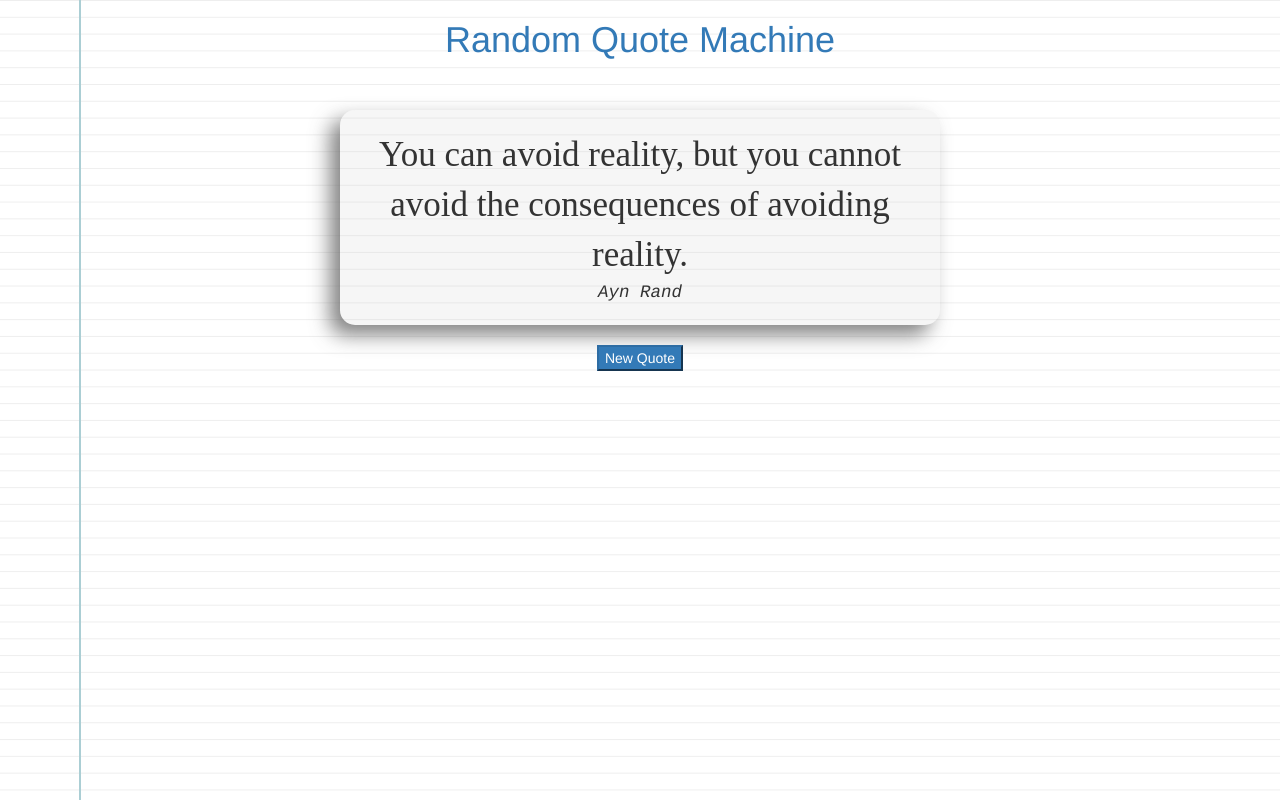
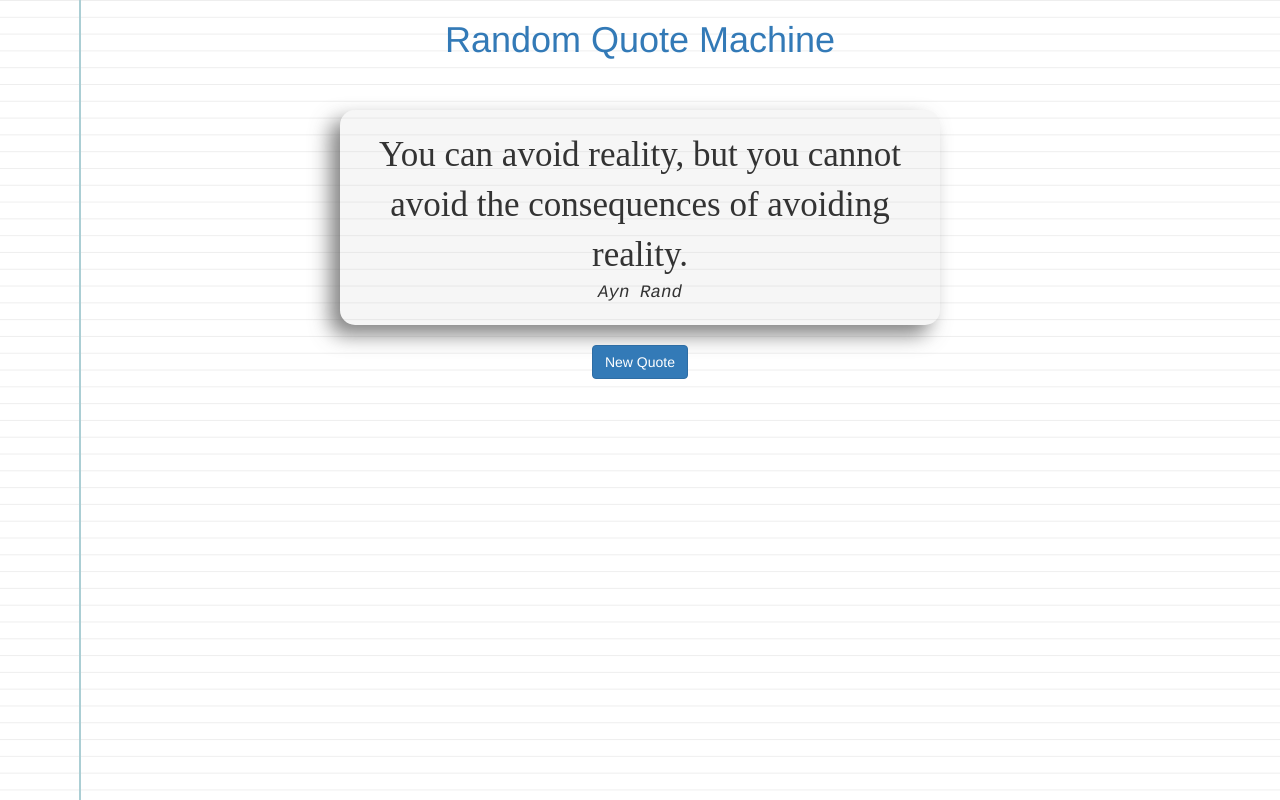
Before and after one commit to ramsinnovative/Projects, a plain HTML site: page quoter/index.html in a window 1280 px wide. Drawn offline with nearby package versions, Linux system fonts and the light colour scheme; no server answers; a web font is replaced by a local one.

Commit message:
button property changed

```diff
--- a/quoter/index.html
+++ b/quoter/index.html
@@ -56,7 +56,7 @@ a {
 	<div id='author'></div>
 	</div>
 	<br>
-	<button class='btn1 btn-primary'>New Quote</button>
+  <button type="button" class="btn btn-primary btn-md">New Quote</button>
 
   <script src="https://ajax.googleapis.com/ajax/libs/jquery/3.1.0/jquery.min.js"></script>
   <script src="https://code.jquery.com/jquery-2.2.4.min.js"></script>
```
